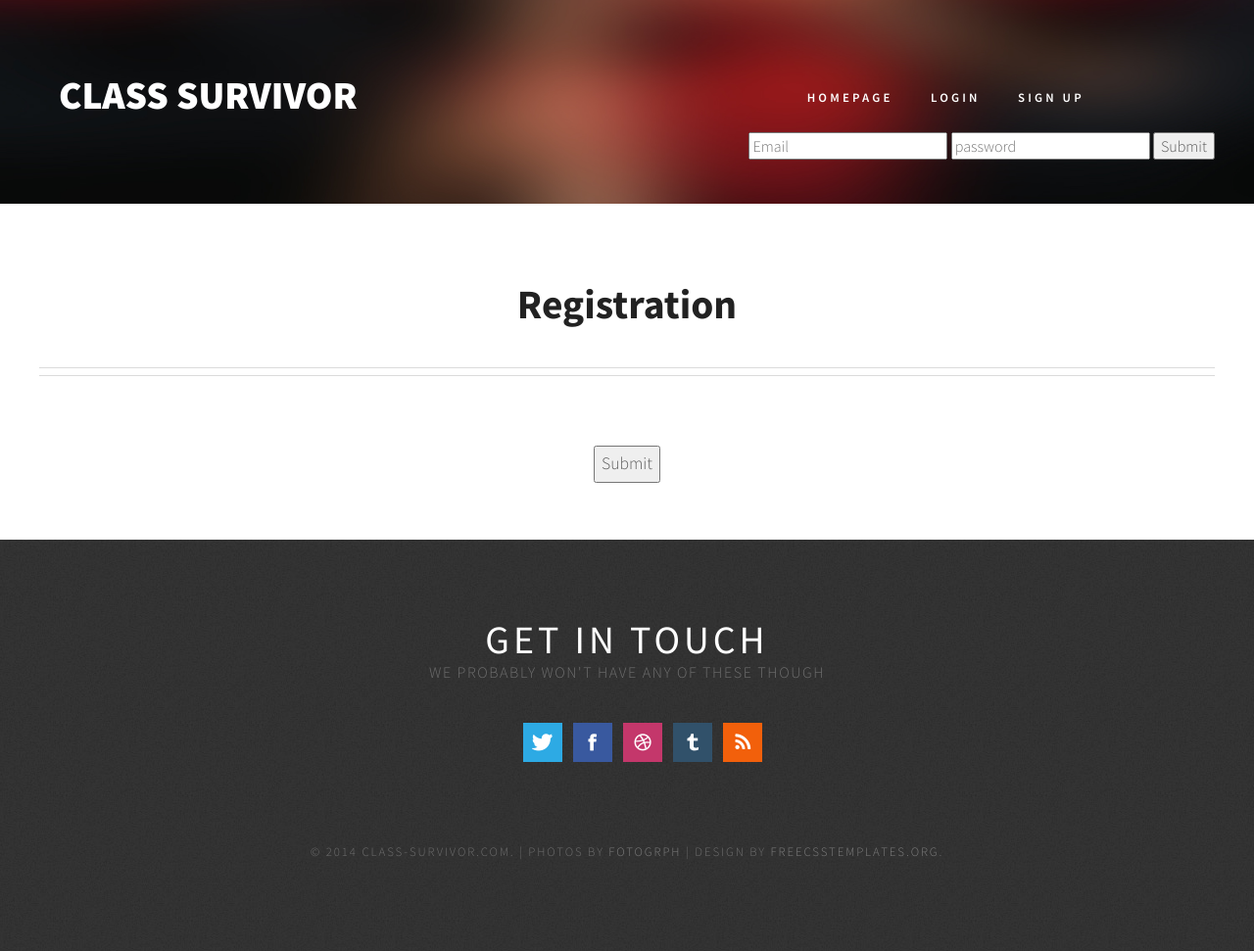
After one commit to dzebro2/classsurvivor, a Python web app: template templates/register.html in a window 1280 px wide. The commit adds this page. Shown: the whole page at 98% size. Run offline with Jinja, Linux system fonts and the light colour scheme; the template is opened without the code that fills it, so the values that code supplies are empty; some libraries are stand-ins or nearby versions.

Commit message:
added registration and login functionality

```diff
--- a/pages/__init__.py
+++ b/pages/__init__.py
@@ -1,4 +1,5 @@
 __all__ = [
     "base_handler",
-    "home"
+    "home",
+    "signup"
 ]
--- a/static/css/default.css
+++ b/static/css/default.css
@@ -1721,6 +1721,23 @@ ul.contact li a:before
 	color: #FFFFFF;
 }
 
+label{
+    display:inline-block;
+    width:200px;
+    margin-right:30px;
+    text-align:right;
+}
+
+input{
+
+}
+
+fieldset{
+    border:none;
+    width:500px;
+    margin:0px auto;
+}
+
 ul.contact li a.icon-twitter:before
 {
 	background: #2DAAE4;
--- a/templates/boilerplate.html
+++ b/templates/boilerplate.html
@@ -8,6 +8,31 @@
     <meta name="description" content="A Way to Survive Class">
     <meta name="author" content="Dan Zebrowski">
 
+      <link href="http://fonts.googleapis.com/css?family=Source+Sans+Pro:200,300,400,600,700,900" rel="stylesheet" />
+      <div id="header-wrapper">
+          <div id="header" class="container">
+              <div id="logo">
+                  <h1><a>Class Survivor</a></h1>
+              </div>
+              <div id="menu">
+                  <ul>
+                      <li class="current_page_item"><a href="home" accesskey="1" title="">Homepage</a></li>
+                      <li class="current_page_item"><a href="#" accesskey="2" title="">Login</a></li>
+                      <li class="current_page_item"><a href="register" accesskey="2" title="">Sign Up</a></li>
+
+                  </ul>
+
+                  <Form method="post">
+                      <input type="text" name="Lemail" placeholder="Email">
+                      <input type="password" name="Lpassword" placeholder="password">
+                      <input type="hidden" name="login" value="login">
+                      <input type="submit" name="LSubmit" value="Submit">
+                  </Form>
+
+              </div>
+
+          </div>
+      </div>
     {% block cssblock %}
     <link href="/css/bootstrap.css" rel="stylesheet">
     <link href="/css/default.css" rel="stylesheet">
@@ -15,7 +40,10 @@
 
   </head>
   <body>
-    {% block bodyblock %}{% endblock %}
+    {% block bodyblock %}
+
+
+    {% endblock %}
   </body>
 
   <!-- Placed at the end of the document so the pages load faster -->
--- /dev/null
+++ b/templates/register.html
@@ -0,0 +1,53 @@
+{% extends "boilerplate.html" %}
+{% block bodyblock %}
+
+<div id="wrapper">
+    <div id="welcome" class="wrapper-style1">
+        <div class="title">
+            <h2>Registration</h2>
+            </div>
+
+            <Form method="post">
+                <fieldset>
+            {% for question in qList %}
+                {% if question == 'Password'%}
+                    <label for={{ question }}>{{ question }}: </label><input type="password" name=R{{ question }}>
+                {% endif %}
+
+                {% if question == 'ConfirmPassword'%}
+                    <label for={{ question }}>Confirm Password: </label><input type="password" name=R{{ question }}>
+                {% endif %}
+
+                {% if question != 'Password' and question != 'ConfirmPassword'%}
+                    <label for={{ question }}>{{ question }}: </label><input type="text" name=R{{ question }}>
+                {% endif %}
+            {% endfor %}
+
+                 </fieldset>
+                <input type="hidden" name="register" value="register">
+                <br><p style="text-align: center;"><input type="submit" name="RSubmit" value="Submit"></p>
+
+            </Form>
+    </div>
+</div>
+
+<div id="footer" class="container">
+    <div>
+        <div>
+            <h2>Get in touch</h2>
+            <span class="byline">We Probably Won't Have Any Of These Though</span> </div>
+        <ul class="contact">
+            <li><a href="#" class="icon icon-twitter"><span>Twitter</span></a></li>
+            <li><a href="#" class="icon icon-facebook"><span></span></a></li>
+            <li><a href="#" class="icon icon-dribbble"><span>Pinterest</span></a></li>
+            <li><a href="#" class="icon icon-tumblr"><span>Google+</span></a></li>
+            <li><a href="#" class="icon icon-rss"><span>Pinterest</span></a></li>
+        </ul>
+    </div>
+    <p>&copy; 2014 Class-Survivor.com. | Photos by <a href="http://fotogrph.com/">Fotogrph</a> | Design by <a href="http://www.freecsstemplates.org/" rel="nofollow">FreeCSSTemplates.org</a>.</p>
+</div>
+
+{% endblock %}
+
+{% block jsblock %}
+{% endblock %}
```
Also changed, not shown: main.py (+5 -2 lines), pages/base_handler.py (+76 -9 lines), pages/home.py (+6 -5 lines), pages/signup.py (added, +23 -0 lines), templates/home.html (+0 -16 lines).
